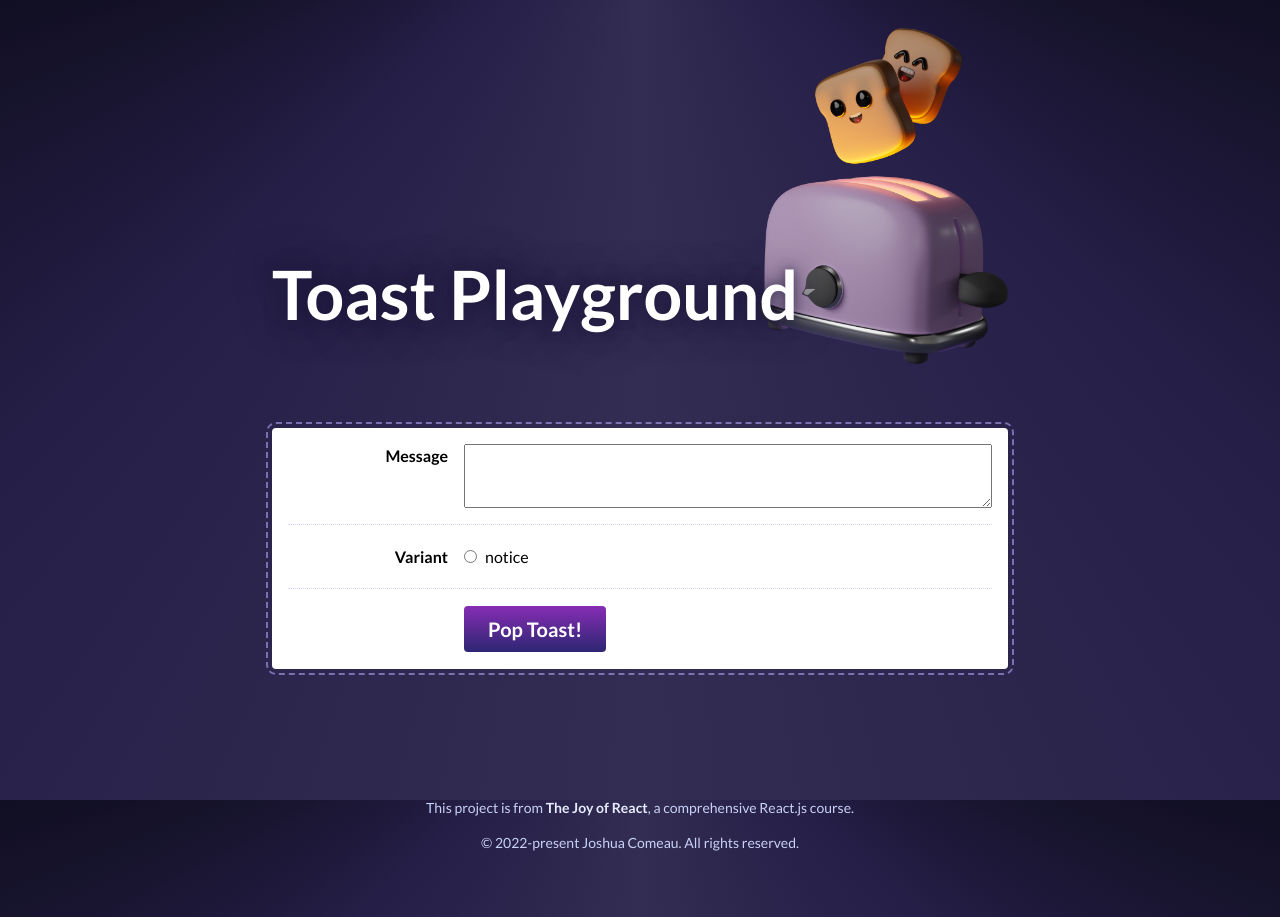
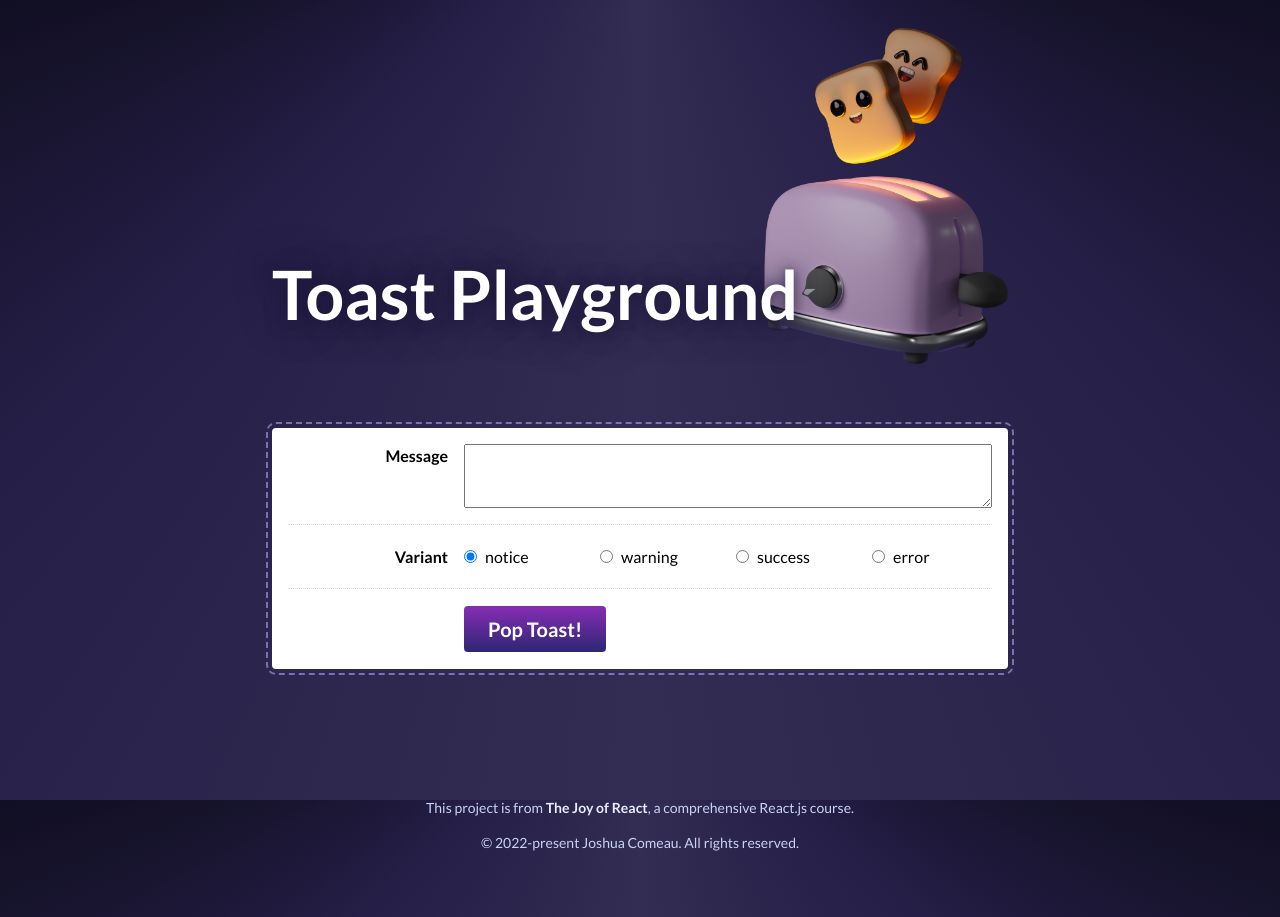
Before and after one commit to oleg-glushko/project-toast, a React (Vite) app: page / in a window 1280 px wide. Built offline with nearby package versions, Linux system fonts and the light colour scheme.

Commit message:
Add excercise 1 solution

```diff
--- a/src/components/ToastPlayground/ToastPlayground.jsx
+++ b/src/components/ToastPlayground/ToastPlayground.jsx
@@ -1,3 +1,4 @@
+import { useState } from 'react';
 import Button from '../Button';
 
 import styles from './ToastPlayground.module.css';
@@ -5,6 +6,9 @@ import styles from './ToastPlayground.module.css';
 const VARIANT_OPTIONS = ['notice', 'warning', 'success', 'error'];
 
 function ToastPlayground() {
+    const [message, setMessage] = useState("");
+    const [variant, setVariant] = useState("notice");
+
     return (
         <div className={styles.wrapper}>
             <header>
@@ -22,27 +26,31 @@ function ToastPlayground() {
                         Message
                     </label>
                     <div className={styles.inputWrapper}>
-                        <textarea id="message" className={styles.messageInput} />
+                        <textarea id="message" className={styles.messageInput}
+                            value={message} onChange={(event) => setMessage(event.target.value)} />
                     </div>
                 </div>
 
                 <div className={styles.row}>
                     <div className={styles.label}>Variant</div>
-                    <div
+                    {VARIANT_OPTIONS.map((option, index) => (
+                        <div key={index}
                             className={`${styles.inputWrapper} ${styles.radioWrapper}`}
                         >
-                        <label htmlFor="variant-notice">
+                            <label htmlFor={`variant-${option}`}>
                                 <input
-                                id="variant-notice"
+                                    id={`variant-${option}`}
                                     type="radio"
                                     name="variant"
-                                value="notice"
+                                    value={option}
+                                    checked={variant === option}
+                                    onChange={() => setVariant(option)}
                                 />
-                            notice
+                                {option}
                             </label>
+                        </div>
+                    ))}
 
-                        {/* TODO Other Variant radio buttons here */}
-                    </div>
                 </div>
 
                 <div className={styles.row}>
```
Also changed, not shown: 2 other files (tests, documents, lock files or other folders). Lines whose indentation alone changed are shown as unchanged.
